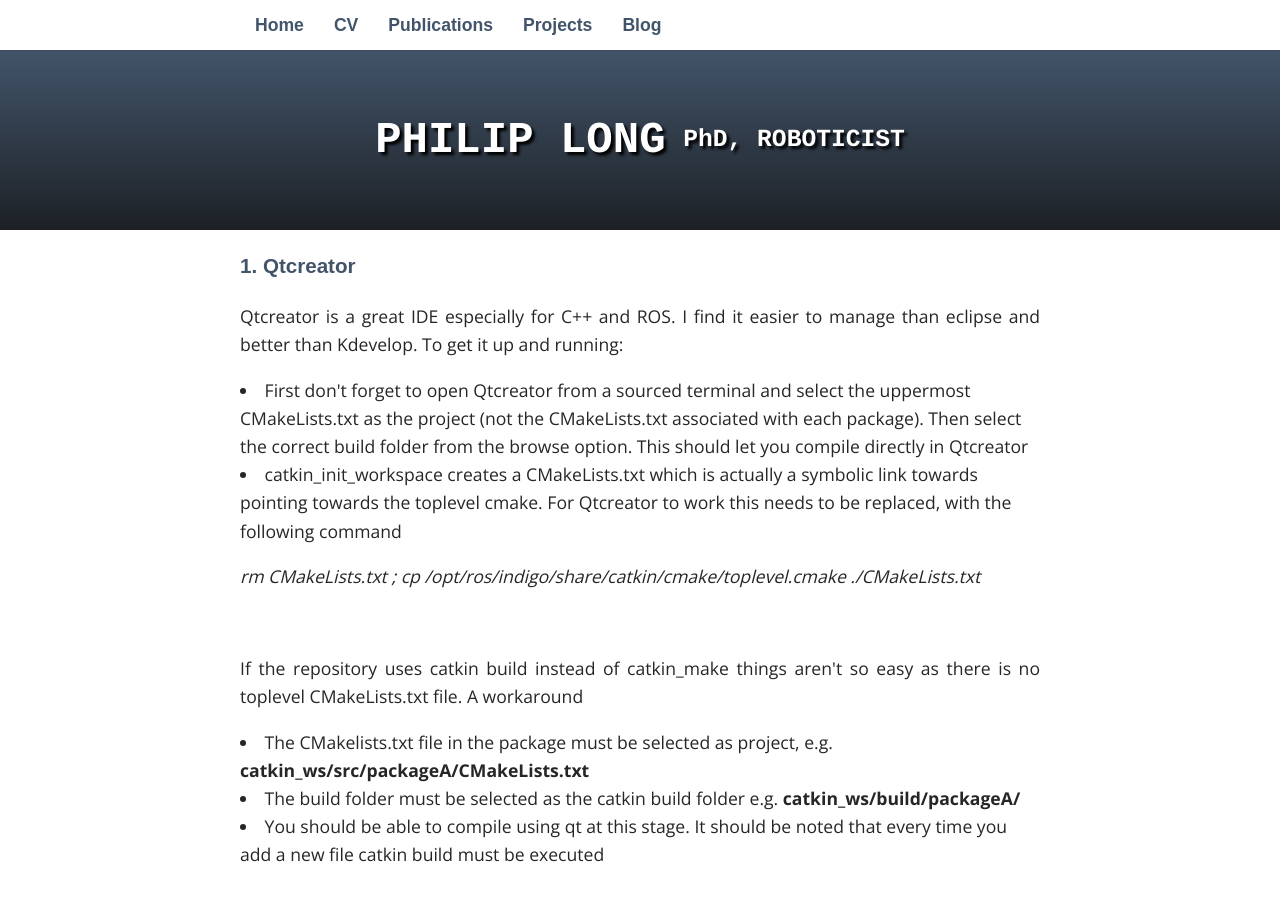
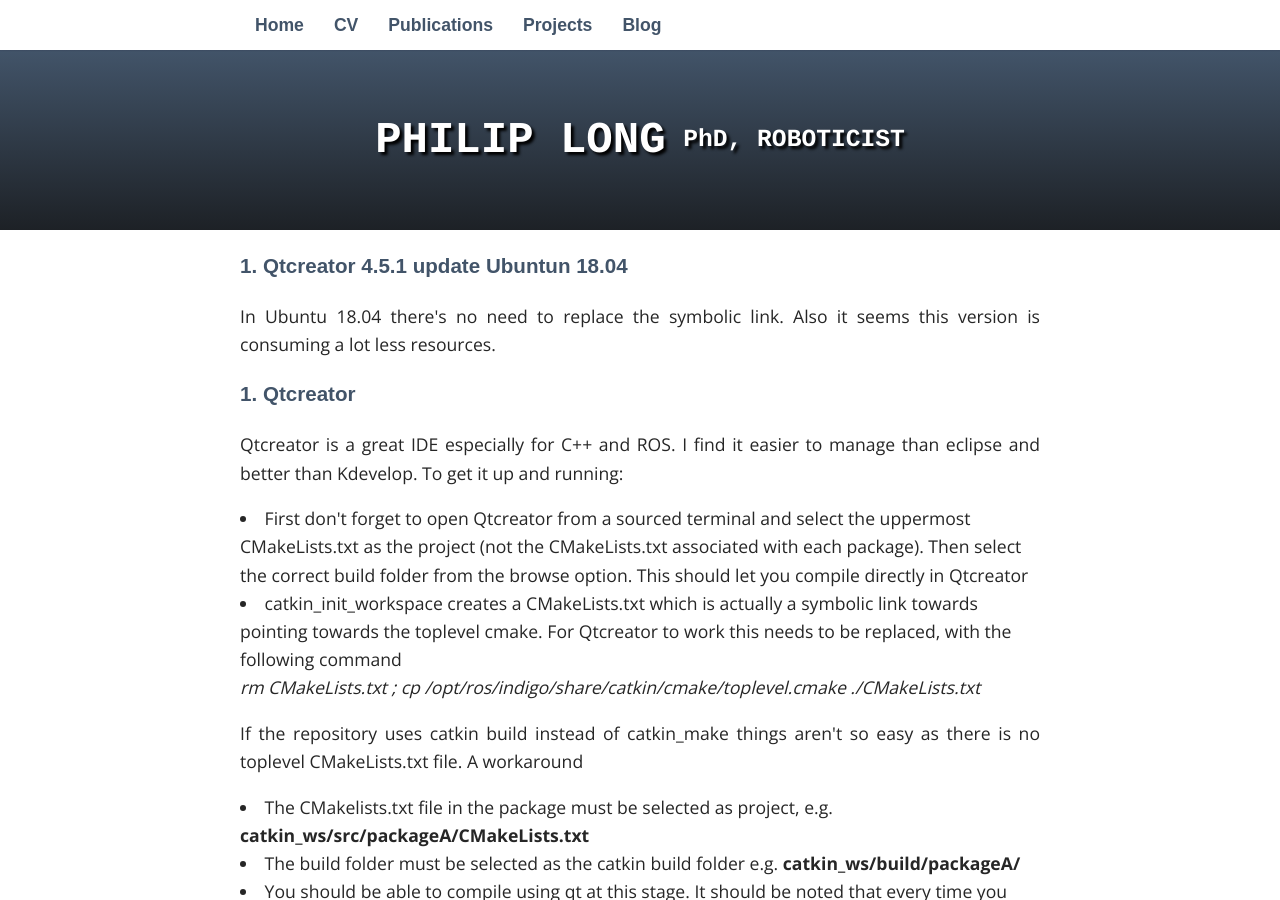
Before and after one commit to philip-long/philip-long.github.io, a Jekyll site: the page built from _posts/2018-07-09-qt.md, in a window 1280 px wide and 900 px high. Built offline with Jekyll 4.4.1, drawn with Linux system fonts in a browser that asks for light colours; nearby versions of some CDN libraries; some web fonts are replaced; library files that are not in the unit come from our copies.

Commit message:
Update 2018-07-09-qt.md

```diff
--- a/_posts/2018-07-09-qt.md
+++ b/_posts/2018-07-09-qt.md
@@ -4,6 +4,12 @@ title: Using qtcreator with ros
 date:   2018-07-09
 category: [ ros, qtcreator]
 ---
+
+<h3> 1. Qtcreator 4.5.1 update Ubuntun 18.04</h3>
+  <p>
+In Ubuntu 18.04 there's no need to replace the symbolic link. Also it seems this version is consuming a lot less resources.
+   <br>
+
 
 <h3> 1. Qtcreator</h3>
   <p>
```
